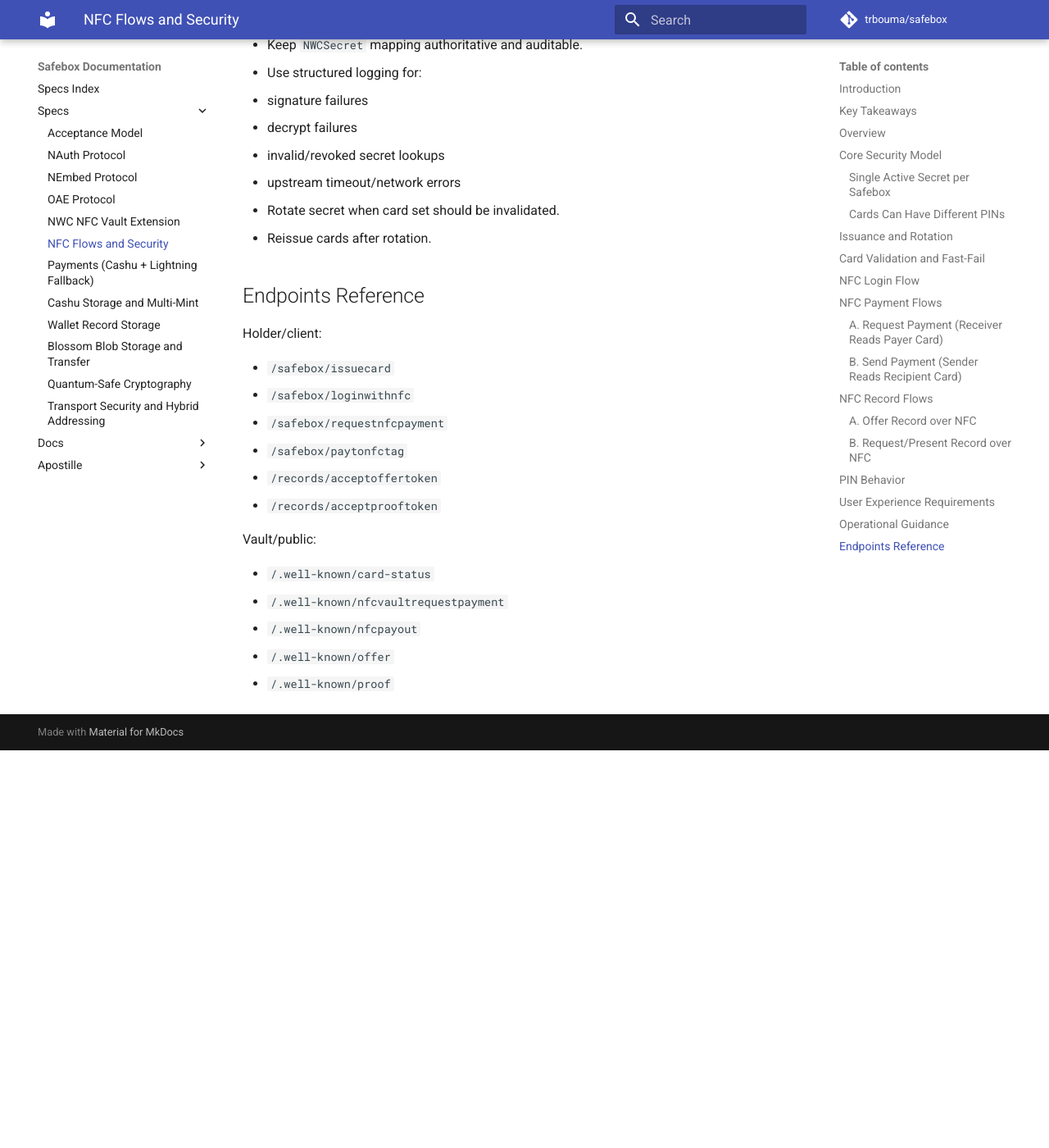
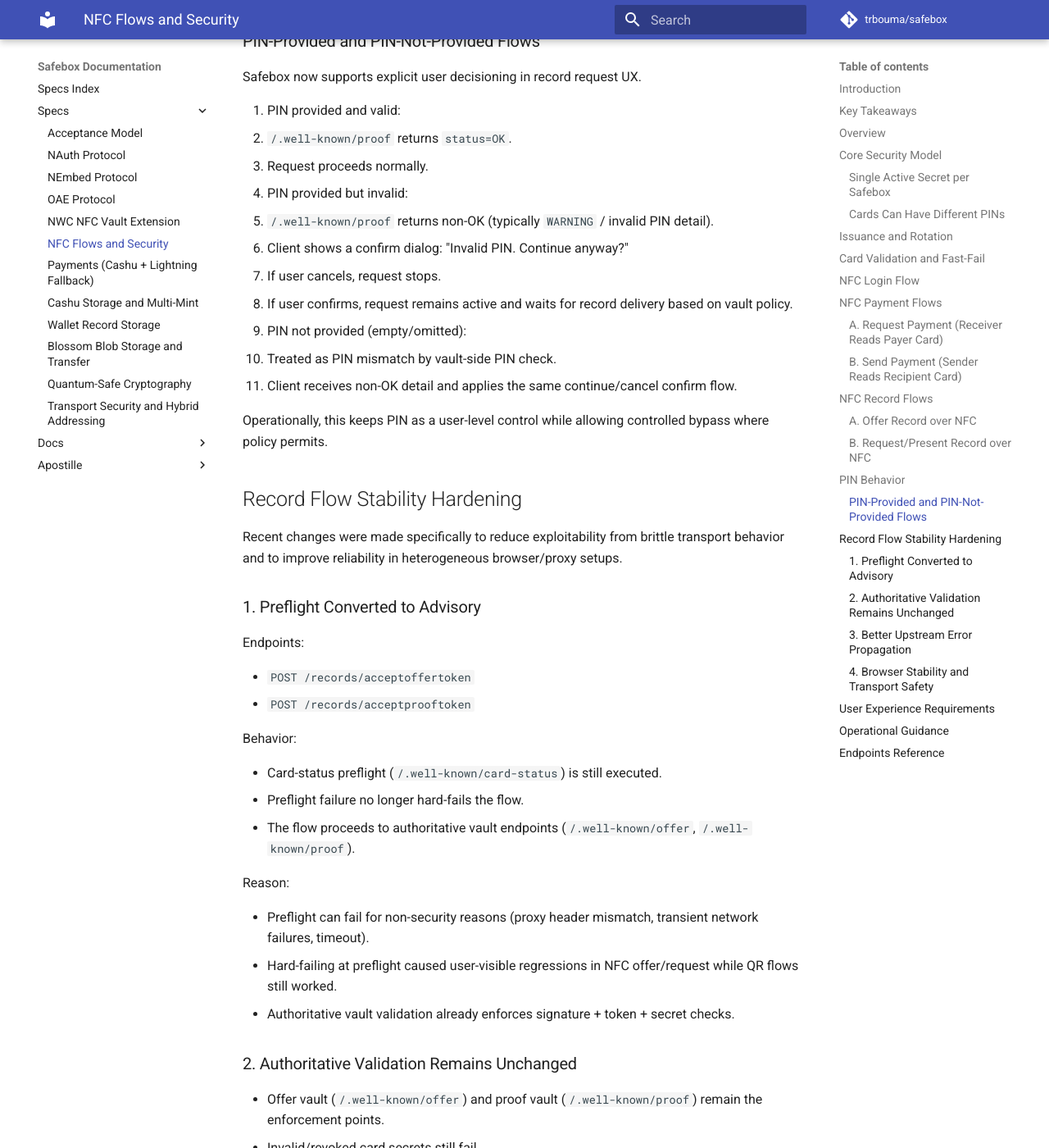
Before and after one commit to trbouma/safebox, an MkDocs documentation site: the page built from docs/specs/NFC-FLOWS-AND-SECURITY.md, in a window 1280 px wide and 1400 px high, scrolled down 7109 px. Shown: the whole window at 82% size. Built offline with MkDocs 1.6.1 and Material for MkDocs 9.7.7, drawn with Linux system fonts in a browser that asks for light colours; comment, search, counter and statistics services are not loaded; before the commit the page ends 8024 px from its top, so only the background shows below that; some of the changed text lies outside the part shown.

Commit message:
Harden NFC record flows and document stability/PIN decision behavior
- make NFC record preflight advisory in /records/acceptoffertoken and /records/acceptprooftoken
- keep authoritative token validation in /.well-known/offer and /.well-known/proof
- improve upstream vault error-detail propagation for actionable UI/debug output
- stabilize record websocket behavior across browsers (HTTPS-safe ws normalization in templates)
- fix offerlist websocket path wiring and async NFC submit handling
- fix offer/grant original-record panel overflow with dedicated in-panel styling
- add invalid PIN confirm flow in request UI ("continue anyway?")
- update docs/specs/NFC-FLOWS-AND-SECURITY.md with record flow stability hardening and PIN-provided/PIN-missing flows

```diff
--- a/docs/specs/NFC-FLOWS-AND-SECURITY.md
+++ b/docs/specs/NFC-FLOWS-AND-SECURITY.md
@@ -203,10 +203,18 @@
 2. Offerer taps recipient card and captures token.
 3. `acceptoffertoken` parses token and runs card preflight:
    - `POST /.well-known/card-status`
-4. If preflight fails, request returns immediate `ERROR` to UI.
-5. If preflight passes, service signs token and calls `/.well-known/offer`.
+4. Preflight is advisory for stability:
+   - If it passes, proceed normally.
+   - If it fails due to timeout/network/proxy transport issues, continue with warning logs.
+5. Service signs token and calls `/.well-known/offer` (authoritative check).
 6. Vault validates token, resolves active secret, and emits NWC `offer_record`.
 7. Recipient wallet handles offer flow and transmittal.
+
+Security note:
+
+- Offer flow security does not rely on preflight success.
+- The authoritative decision is made by `/.well-known/offer` validation.
+- This avoids false negatives from transport-only failures while preserving cryptographic checks.
 
 ### B. Request/Present Record over NFC
 
@@ -224,8 +232,10 @@
 2. Requester taps presenter card and captures token.
 3. `acceptprooftoken` parses token and runs card preflight:
    - `POST /.well-known/card-status`
-4. If preflight fails, request returns immediate `ERROR`.
-5. If preflight passes, service signs token and calls `/.well-known/proof`.
+4. Preflight is advisory for stability:
+   - If it passes, proceed normally.
+   - If it fails for transport reasons, continue with warning logs.
+5. Service signs token and calls `/.well-known/proof` (authoritative check).
 6. Vault validates token, checks PIN, and emits NWC `present_record`.
 7. Presenter wallet returns records over transmittal channels.
 8. Requester receives, verifies, and renders records (including original blob flow when present).
@@ -240,13 +250,82 @@
 - PIN mismatch can reject or downgrade authorization depending on vault policy.
 - Secret validity and PIN validity are separate checks.
 
+### PIN-Provided and PIN-Not-Provided Flows
+
+Safebox now supports explicit user decisioning in record request UX.
+
+1. PIN provided and valid:
+   - `/.well-known/proof` returns `status=OK`.
+   - Request proceeds normally.
+2. PIN provided but invalid:
+   - `/.well-known/proof` returns non-OK (typically `WARNING` / invalid PIN detail).
+   - Client shows a confirm dialog: "Invalid PIN. Continue anyway?"
+   - If user cancels, request stops.
+   - If user confirms, request remains active and waits for record delivery based on vault policy.
+3. PIN not provided (empty/omitted):
+   - Treated as PIN mismatch by vault-side PIN check.
+   - Client receives non-OK detail and applies the same continue/cancel confirm flow.
+
+Operationally, this keeps PIN as a user-level control while allowing controlled bypass where policy permits.
+
+## Record Flow Stability Hardening
+
+Recent changes were made specifically to reduce exploitability from brittle transport behavior and to improve reliability in heterogeneous browser/proxy setups.
+
+### 1. Preflight Converted to Advisory
+
+Endpoints:
+
+- `POST /records/acceptoffertoken`
+- `POST /records/acceptprooftoken`
+
+Behavior:
+
+- Card-status preflight (`/.well-known/card-status`) is still executed.
+- Preflight failure no longer hard-fails the flow.
+- The flow proceeds to authoritative vault endpoints (`/.well-known/offer`, `/.well-known/proof`).
+
+Reason:
+
+- Preflight can fail for non-security reasons (proxy header mismatch, transient network failures, timeout).
+- Hard-failing at preflight caused user-visible regressions in NFC offer/request while QR flows still worked.
+- Authoritative vault validation already enforces signature + token + secret checks.
+
+### 2. Authoritative Validation Remains Unchanged
+
+- Offer vault (`/.well-known/offer`) and proof vault (`/.well-known/proof`) remain the enforcement points.
+- Invalid/revoked card secrets still fail.
+- Signature verification still required.
+- Decrypt/parse errors still fail.
+
+### 3. Better Upstream Error Propagation
+
+For vault HTTP errors, Safebox now returns upstream `detail` when available instead of generic HTTP-only text.
+
+Outcome:
+
+- Users get actionable failures (for example invalid card/invalid PIN specific detail).
+- Operators can correlate UI failures with backend logs quickly.
+
+### 4. Browser Stability and Transport Safety
+
+Record templates now normalize websocket URL usage on HTTPS pages:
+
+- If page protocol is HTTPS and websocket base contains `ws://`, client upgrades to `wss://` before connect.
+
+Outcome:
+
+- Prevents mixed-content websocket blocks in stricter desktop browsers.
+- Keeps QR-driven and NFC-assisted offer/request record flows consistent across Chrome/Safari/mobile.
+
 ## User Experience Requirements
 
 For NFC actions, UI should:
 
 1. Show immediate success/failure status after submit.
-2. Alert on `status != OK` (invalid/rotated card, timeout, network failure).
-3. Keep QR workflows unchanged and independent from NFC card rotation state.
+2. For record PIN failures, use confirm-style user decisioning instead of hard-stop alerts.
+3. For non-PIN failures, show explicit error detail from vault responses when available.
+4. Keep QR workflows unchanged and independent from NFC card rotation state.
 
 ## Operational Guidance
 
```
Also changed, not shown: app/static/records-modern.css (+11 -0 lines), 2 other files.
